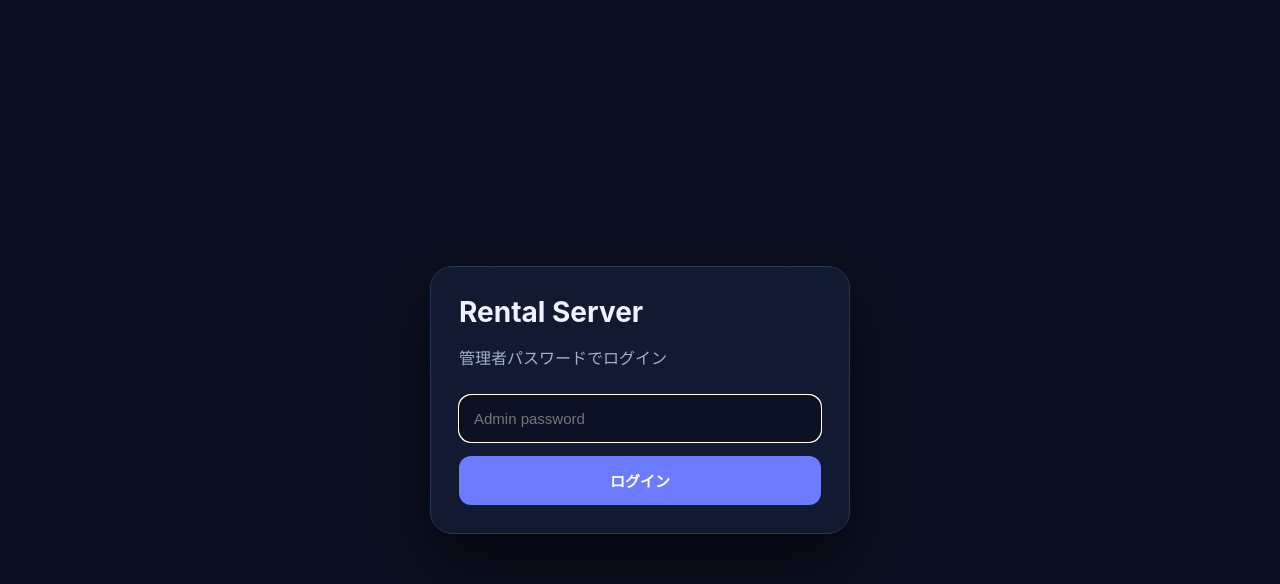
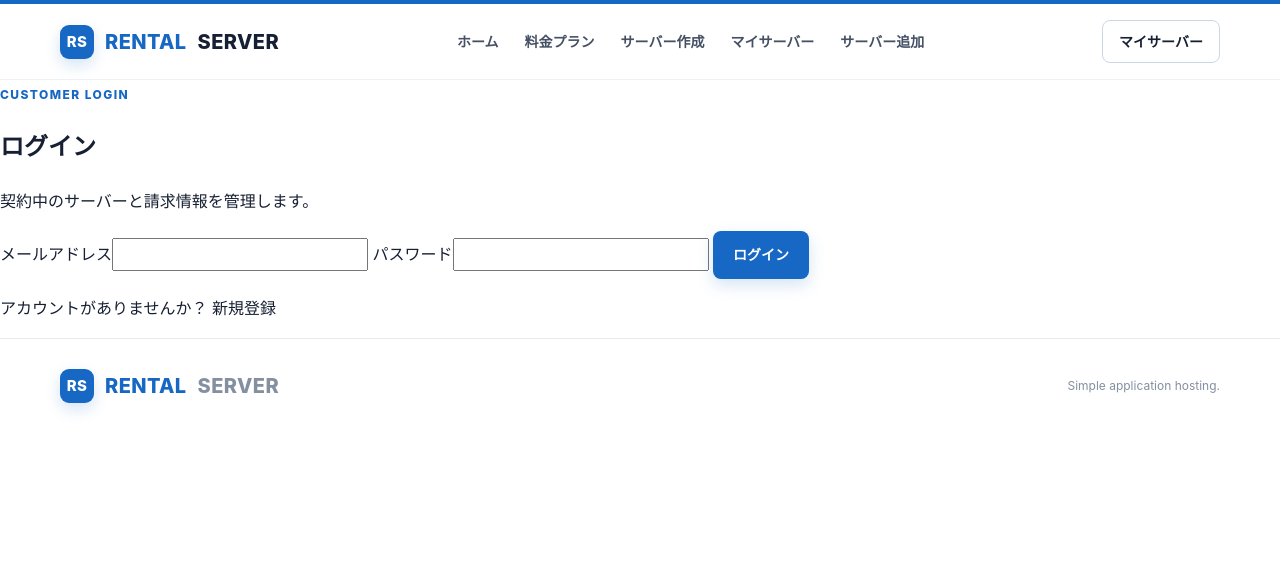
Before and after one commit to ritsu1000000-maker/sandbox, a Flask app: page /login in a window 1280 px wide. Shown: the top 584 px of the page. Run offline with Flask 3, Linux system fonts and the light colour scheme.

Commit message:
Replace old admin login with customer account login

```diff
--- a/rental-server/templates/login.html
+++ b/rental-server/templates/login.html
@@ -1,20 +1,19 @@
-<!doctype html>
-<html lang="ja">
-<head>
-  <meta charset="utf-8">
-  <meta name="viewport" content="width=device-width,initial-scale=1">
-  <title>Rental Server Login</title>
-  <style>
-    *{box-sizing:border-box}body{margin:0;font-family:Inter,system-ui,sans-serif;background:#0b1020;color:#eef2ff;min-height:100vh;display:grid;place-items:center}.card{width:min(420px,92vw);background:#121a31;border:1px solid #263455;border-radius:22px;padding:28px;box-shadow:0 30px 70px #0008}h1{margin:0 0 8px;font-size:28px}p{color:#9fb0d0}input,button{width:100%;padding:14px;border-radius:12px;font-size:15px}input{background:#0b1226;border:1px solid #2a3b61;color:white;margin:10px 0 14px}button{border:0;background:#6d7cff;color:white;font-weight:700;cursor:pointer}.error{background:#4b1f2b;color:#ffb8c6;padding:10px;border-radius:10px}
-  </style>
-</head>
-<body>
-  <form class="card" method="post" action="/login">
-    <h1>Rental Server</h1>
-    <p>管理者パスワードでログイン</p>
-    {% if error %}<div class="error">{{ error }}</div>{% endif %}
-    <input name="password" type="password" placeholder="Admin password" autofocus required>
-    <button type="submit">ログイン</button>
-  </form>
-</body>
-</html>
+{% extends "base.html" %}
+{% block title %}ログイン｜Rental Server{% endblock %}
+{% block content %}
+<section class="auth-section">
+  <div class="auth-card">
+    <span class="page-label">CUSTOMER LOGIN</span>
+    <h1>ログイン</h1>
+    <p>契約中のサーバーと請求情報を管理します。</p>
+    {% if error %}<div class="form-alert">{{ error }}</div>{% endif %}
+    <form method="post" class="auth-form">
+      <input type="hidden" name="csrf_token" value="{{ csrf_token }}">
+      <label>メールアドレス<input type="email" name="email" value="{{ email }}" autocomplete="email" required></label>
+      <label>パスワード<input type="password" name="password" autocomplete="current-password" required></label>
+      <button class="button button-primary auth-submit" type="submit">ログイン</button>
+    </form>
+    <p class="auth-switch">アカウントがありませんか？ <a href="/signup">新規登録</a></p>
+  </div>
+</section>
+{% endblock %}
```
